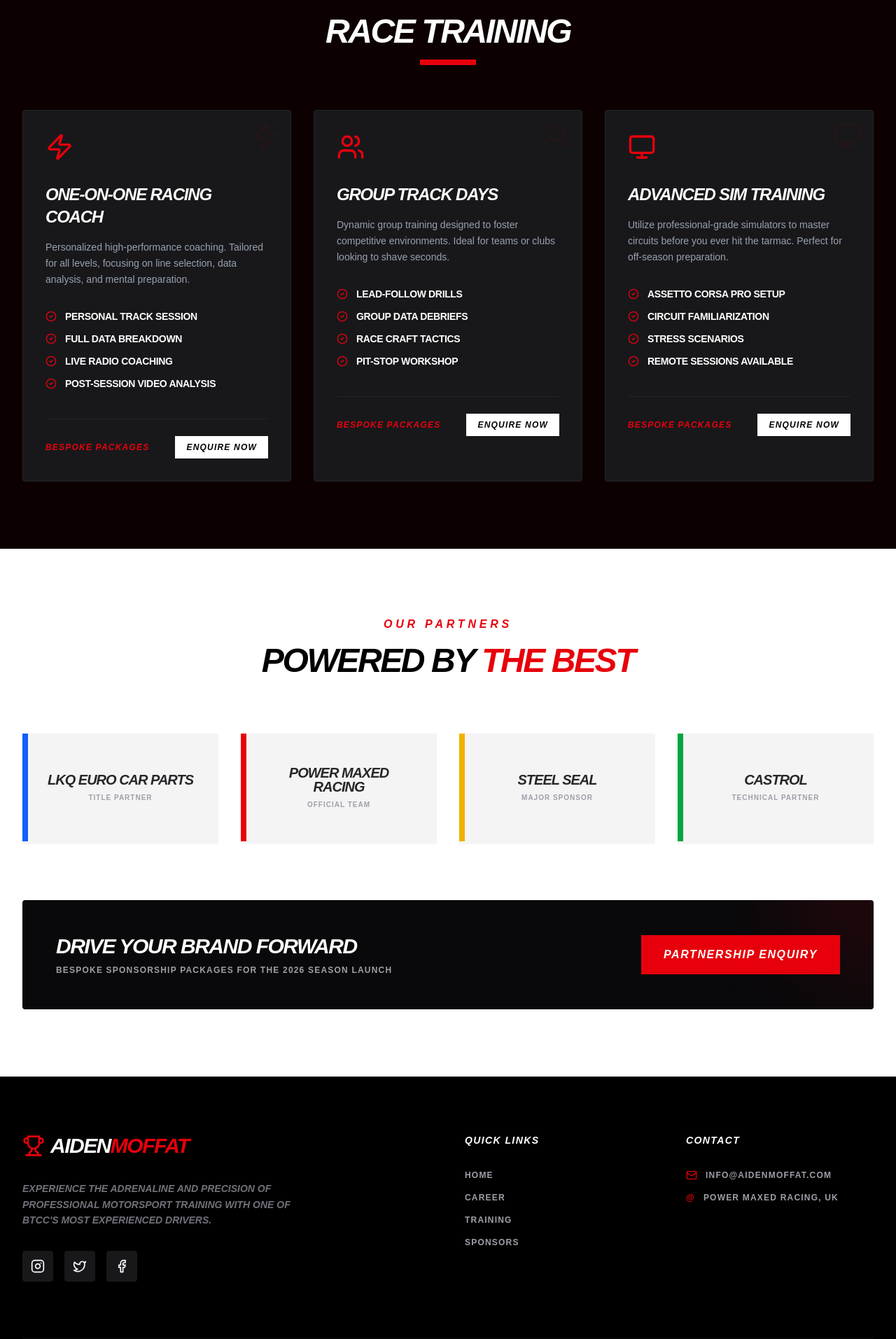
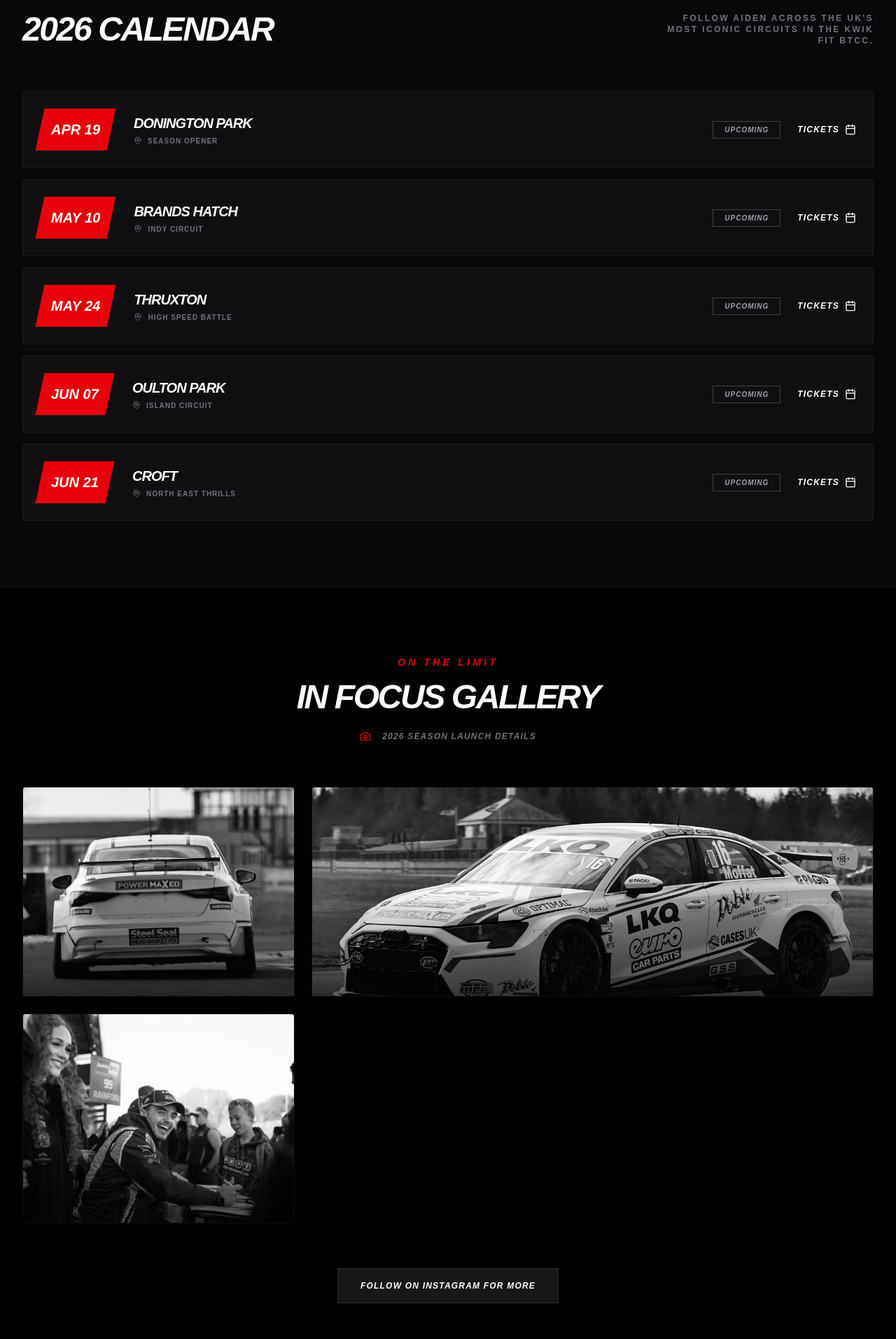
Before and after one commit to MarketingCo/aiden-moffat-racing, a Next.js app: page / in a window 1280 px wide. Shown: the part 1827-3740 px from the top of the page at 70% size. Built offline with nearby package versions, Linux system fonts and the light colour scheme.

Commit message:
Add Race Calendar and Image Gallery sections

```diff
--- a/src/app/page.tsx
+++ b/src/app/page.tsx
@@ -1,6 +1,8 @@
 import Navbar from '@/components/Navbar';
 import Hero from '@/components/Hero';
 import About from '@/components/About';
+import Calendar from '@/components/Calendar';
+import Gallery from '@/components/Gallery';
 import Services from '@/components/Services';
 import Sponsors from '@/components/Sponsors';
 import Footer from '@/components/Footer';
@@ -11,6 +13,8 @@ export default function Home() {
       <Navbar />
       <Hero />
       <About />
+      <Calendar />
+      <Gallery />
       <Services />
       <Sponsors />
       <Footer />
--- /dev/null
+++ b/src/components/Calendar.tsx
@@ -0,0 +1,68 @@
+'use client';
+
+import { motion } from 'framer-motion';
+import { Calendar, MapPin, Trophy } from 'lucide-react';
+
+export default function CalendarSection() {
+  const races = [
+    { date: 'APR 19', track: 'Donington Park', event: 'Season Opener', status: 'Upcoming' },
+    { date: 'MAY 10', track: 'Brands Hatch', event: 'Indy Circuit', status: 'Upcoming' },
+    { date: 'MAY 24', track: 'Thruxton', event: 'High Speed Battle', status: 'Upcoming' },
+    { date: 'JUN 07', track: 'Oulton Park', event: 'Island Circuit', status: 'Upcoming' },
+    { date: 'JUN 21', track: 'Croft', event: 'North East Thrills', status: 'Upcoming' },
+  ];
+
+  return (
+    <section id="calendar" className="py-24 bg-zinc-950 border-t border-white/5">
+      <div className="max-w-7xl mx-auto px-4 sm:px-6 lg:px-8">
+        <div className="flex flex-col md:flex-row md:items-end justify-between mb-16 gap-8">
+          <div>
+            <span className="text-red-600 font-bold uppercase tracking-[0.3em] mb-4 block italic text-sm">Race Schedule</span>
+            <h2 className="text-5xl font-black uppercase italic tracking-tighter leading-none">
+              2026 <span className="text-white">Calendar</span>
+            </h2>
+          </div>
+          <p className="text-zinc-500 font-bold uppercase text-xs tracking-[0.2em] max-w-xs md:text-right">
+            Follow Aiden across the UK's most iconic circuits in the Kwik Fit BTCC.
+          </p>
+        </div>
+
+        <div className="grid gap-4">
+          {races.map((race, index) => (
+            <motion.div
+              key={race.track}
+              initial={{ opacity: 0, x: -20 }}
+              whileInView={{ opacity: 1, x: 0 }}
+              transition={{ delay: index * 0.1 }}
+              className="group flex flex-col md:flex-row items-center justify-between p-6 bg-zinc-900/50 border border-white/5 hover:border-red-600/30 transition-all rounded-sm"
+            >
+              <div className="flex items-center gap-8 w-full md:w-auto">
+                <div className="flex flex-col items-center justify-center bg-red-600 p-4 min-w-[100px] skew-x-[-12deg]">
+                  <span className="text-white font-black italic text-xl skew-x-[12deg]">{race.date}</span>
+                </div>
+                <div>
+                  <h3 className="text-xl font-black uppercase italic tracking-tighter group-hover:text-red-600 transition-colors">
+                    {race.track}
+                  </h3>
+                  <div className="flex items-center gap-2 text-zinc-500 font-bold uppercase text-[10px] tracking-widest mt-1">
+                    <MapPin className="h-3 w-3" />
+                    {race.event}
+                  </div>
+                </div>
+              </div>
+
+              <div className="flex items-center gap-6 mt-6 md:mt-0 w-full md:w-auto justify-between">
+                <div className="px-4 py-1 border border-zinc-700 text-zinc-400 font-black uppercase italic text-[10px] tracking-widest group-hover:border-red-600/50 group-hover:text-red-600 transition-all">
+                  {race.status}
+                </div>
+                <button className="flex items-center gap-2 font-black uppercase italic text-xs tracking-widest hover:text-red-600 transition-all">
+                  Tickets <Calendar className="h-4 w-4" />
+                </button>
+              </div>
+            </motion.div>
+          ))}
+        </div>
+      </div>
+    </section>
+  );
+}
--- /dev/null
+++ b/src/components/Gallery.tsx
@@ -0,0 +1,67 @@
+'use client';
+
+import { motion } from 'framer-motion';
+import { Camera, Eye, Zap } from 'lucide-react';
+
+export default function GallerySection() {
+  const images = [
+    { src: '/images/audi2.jpg', title: 'Audi S3 Paddock', span: 'col-span-1 row-span-1' },
+    { src: '/images/audi3.jpg', title: 'Track Performance', span: 'col-span-1 md:col-span-2 row-span-1' },
+    { src: '/images/Aiden Autograph.jpg', title: 'Fan Experience', span: 'col-span-1 row-span-1' },
+  ];
+
+  return (
+    <section id="gallery" className="py-24 bg-black overflow-hidden">
+      <div className="max-w-7xl mx-auto px-4 sm:px-6 lg:px-8">
+        <div className="text-center mb-16">
+          <span className="text-red-600 font-bold uppercase tracking-[0.3em] mb-4 block italic text-sm">On the Limit</span>
+          <h2 className="text-5xl font-black uppercase italic tracking-tighter leading-none mb-6">
+            In Focus <span className="text-white">Gallery</span>
+          </h2>
+          <div className="flex items-center justify-center gap-4 text-zinc-500 font-black uppercase italic text-xs tracking-widest">
+             <Camera className="h-4 w-4 text-red-600" /> 2026 Season Launch Details
+          </div>
+        </div>
+
+        <div className="grid grid-cols-1 md:grid-cols-3 gap-6 auto-rows-[300px]">
+          {images.map((img, index) => (
+            <motion.div
+              key={img.src}
+              initial={{ opacity: 0, scale: 0.95 }}
+              whileInView={{ opacity: 1, scale: 1 }}
+              transition={{ delay: index * 0.1 }}
+              className={`relative group overflow-hidden rounded-sm border border-white/5 ${img.span}`}
+            >
+              <div
+                className="w-full h-full bg-cover bg-center transition-transform duration-700 group-hover:scale-110 grayscale hover:grayscale-0"
+                style={{ backgroundImage: `url('${img.src}')` }}
+              />
+              <div className="absolute inset-0 bg-gradient-to-t from-black via-transparent to-transparent opacity-60 group-hover:opacity-80 transition-opacity" />
+
+              <div className="absolute bottom-6 left-6 translate-y-4 opacity-0 group-hover:translate-y-0 group-hover:opacity-100 transition-all duration-300">
+                <h3 className="text-xl font-black uppercase italic tracking-tighter text-white mb-2">{img.title}</h3>
+                <div className="flex items-center gap-2 font-black uppercase italic text-[10px] tracking-widest text-red-600">
+                  <Eye className="h-3 w-3" /> Full Screen View
+                </div>
+              </div>
+
+              <div className="absolute top-6 right-6 p-2 bg-black/40 backdrop-blur-md rounded-full border border-white/10 opacity-0 group-hover:opacity-100 transition-opacity">
+                <Zap className="h-4 w-4 text-white" />
+              </div>
+            </motion.div>
+          ))}
+        </div>
+
+        <div className="mt-16 text-center">
+          <a
+            href="https://www.instagram.com/aidenmoffat16"
+            target="_blank"
+            className="inline-flex items-center gap-4 px-8 py-4 bg-zinc-900 border border-white/10 font-black uppercase italic text-xs tracking-widest hover:bg-red-600 hover:text-white transition-all"
+          >
+            Follow on Instagram for more
+          </a>
+        </div>
+      </div>
+    </section>
+  );
+}
```
